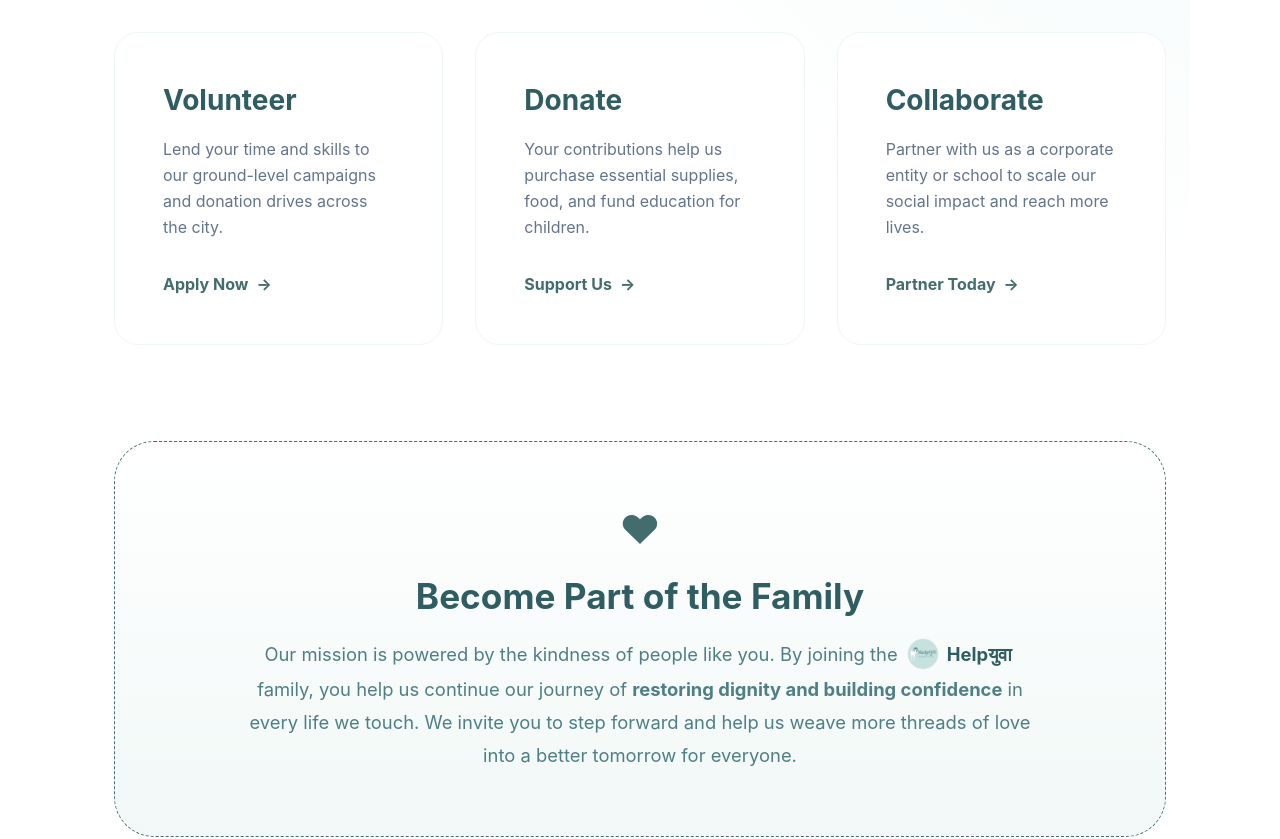
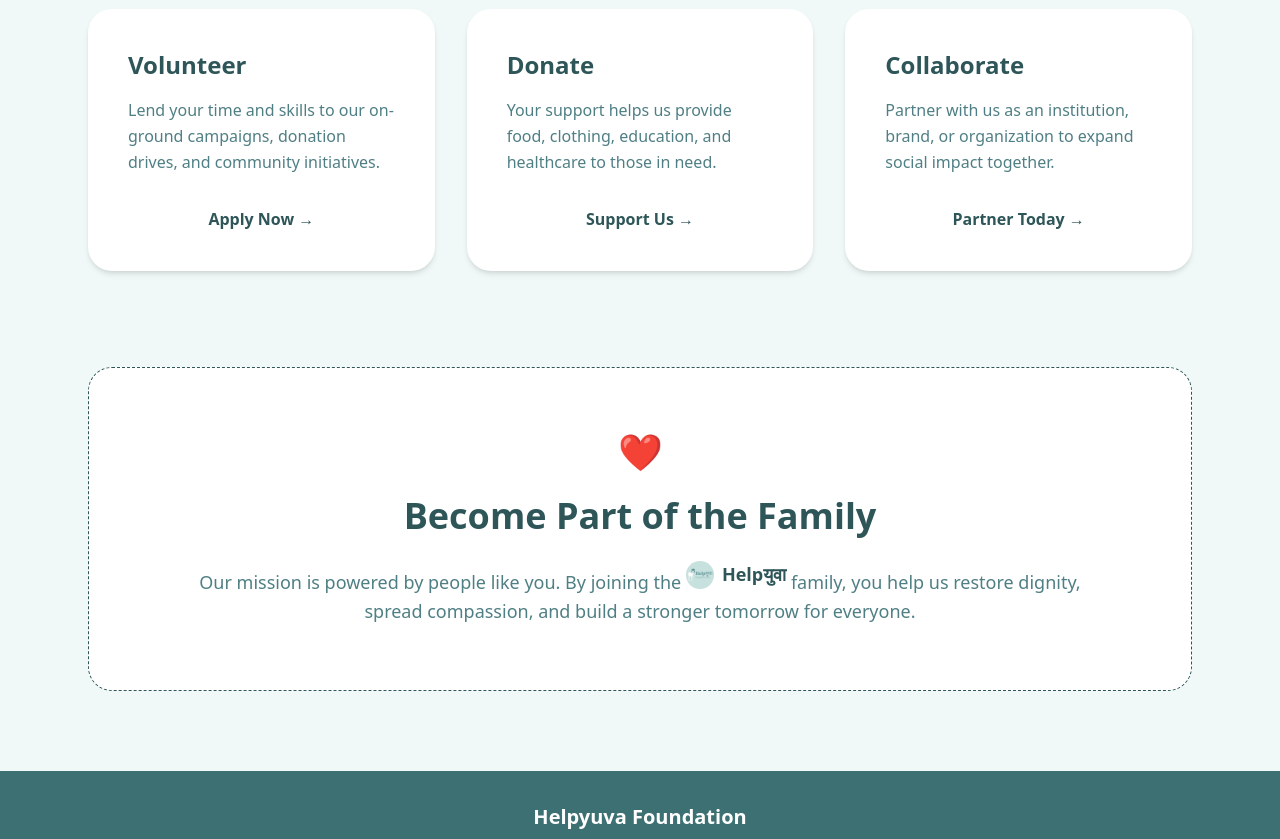
Before and after one commit to Kushwahvikash0117/HelpyuvaClient, a React app: page /join-us in a window 1280 px wide. Shown: the part 480-1319 px from the top of the page. Built offline with nearby package versions, Linux system fonts and the light colour scheme; the HTML template or start-up script is replaced by a standard one.

Commit message:
Update JoinUs.jsx

```diff
--- a/src/pages/JoinUs.jsx
+++ b/src/pages/JoinUs.jsx
@@ -1,68 +1,105 @@
-import React from 'react';
-import logo from '../assets/Help.png';
+import React from "react";
+import logo from "../assets/Help.png";
+import Navbar from "../components/Navbar";
+import Footer from "../components/Footer";
 
 const JoinUs = () => {
   return (
-    <section className="join-container py-12 md:py-20 px-4 md:px-6 max-w-[1100px] mx-auto text-center font-['Inter',_sans-serif] bg-[radial-gradient(circle_at_top_right,_#f0f9f8_0%,_transparent_40%)]">
+    <div className="min-h-screen flex flex-col bg-[#F0F9F8] text-[#2E5658]">
+
+
+      <section className="py-16 sm:py-20 px-6 max-w-6xl mx-auto text-center">
 
         {/* Hero Section */}
-      <div className="join-hero mb-16 md:mb-20 animate-[fadeInDown_0.8s_ease-out]">
-        <h1 className="join-hero-title text-3xl sm:text-4xl md:text-5xl lg:text-6xl text-[#2f5d62] font-extrabold mb-6 tracking-tight leading-tight">
+        <div className="mb-20">
+          <h1 className="text-3xl sm:text-4xl lg:text-6xl font-extrabold tracking-tight mb-6">
             Join Us in Making a Difference
           </h1>
-        <p className="join-hero-text text-base md:text-xl text-[#4f7f84] leading-relaxed max-w-[750px] mx-auto mb-10 md:mb-12">
-          Whether you want to volunteer, donate, or collaborate — every effort counts.
-          Be a part of our growing family of changemakers.
+
+          <p className="text-sm sm:text-lg lg:text-xl text-[#4f7f84] leading-relaxed max-w-3xl mx-auto mb-10">
+            Whether you want to volunteer, donate, or collaborate — every effort
+            counts. Be a part of our growing family of changemakers.
           </p>
-        <button className="cta-button bg-gradient-to-br from-[#436d6d] to-[#2f5d62] text-white px-8 md:px-12 py-3 md:py-4 rounded-full text-base md:text-lg font-semibold shadow-[0_10px_20px_rgba(47,93,98,0.2)] hover:shadow-[0_15px_30px_rgba(47,93,98,0.3)] hover:-translate-y-1 transition-all duration-300">
+
+          <button className="bg-[#2E5658] text-white px-8 sm:px-12 py-3 sm:py-4 rounded-full font-semibold text-base sm:text-lg shadow-lg hover:scale-105 transition-transform">
             Get Involved Now
           </button>
         </div>
 
-      {/* Ways to Help Grid - Fully Responsive */}
-      <div className="ways-to-help grid grid-cols-1 md:grid-cols-2 lg:grid-cols-3 gap-6 md:gap-8 mb-20 md:mb-24">
-        <div className="help-card group relative bg-white p-8 md:p-12 rounded-[24px] border border-[#eef7f6] transition-all duration-400 hover:-translate-y-2 hover:shadow-[0_20px_40px_rgba(0,0,0,0.06)] hover:border-[#d1e8e6] text-left flex flex-col overflow-hidden">
-          <div className="absolute top-0 left-0 w-full h-1 bg-[#436d6d] scale-x-0 group-hover:scale-x-100 transition-transform duration-400" />
-          <h3 className="text-[#2f5d62] text-xl md:text-[1.75rem] font-bold mb-4">Volunteer</h3>
-          <p className="text-[#64748b] text-sm md:text-base leading-relaxed mb-8 flex-grow">Lend your time and skills to our ground-level campaigns and donation drives across the city.</p>
-          <button className="card-action text-[#436d6d] font-bold flex items-center gap-2 hover:gap-3 transition-all text-sm md:text-base">
-            Apply Now <span>→</span>
+        {/* Ways to Help */}
+        <div className="grid grid-cols-1 md:grid-cols-2 lg:grid-cols-3 gap-8 mb-24 text-left">
+
+          {/* Volunteer */}
+          <div className="bg-white p-8 sm:p-10 rounded-3xl shadow-md hover:shadow-xl transition-all flex flex-col">
+            <h3 className="text-xl sm:text-2xl font-bold mb-4 text-[#2E5658]">
+              Volunteer
+            </h3>
+            <p className="text-sm sm:text-base text-[#4f7f84] leading-relaxed mb-8 flex-grow">
+              Lend your time and skills to our on-ground campaigns, donation
+              drives, and community initiatives.
+            </p>
+            <button className="text-[#2E5658] font-semibold hover:translate-x-1 transition">
+              Apply Now →
             </button>
           </div>
 
-        <div className="help-card group relative bg-white p-8 md:p-12 rounded-[24px] border border-[#eef7f6] transition-all duration-400 hover:-translate-y-2 hover:shadow-[0_20px_40px_rgba(0,0,0,0.06)] hover:border-[#d1e8e6] text-left flex flex-col overflow-hidden">
-          <div className="absolute top-0 left-0 w-full h-1 bg-[#436d6d] scale-x-0 group-hover:scale-x-100 transition-transform duration-400" />
-          <h3 className="text-[#2f5d62] text-xl md:text-[1.75rem] font-bold mb-4">Donate</h3>
-          <p className="text-[#64748b] text-sm md:text-base leading-relaxed mb-8 flex-grow">Your contributions help us purchase essential supplies, food, and fund education for children.</p>
-          <button className="card-action text-[#436d6d] font-bold flex items-center gap-2 hover:gap-3 transition-all text-sm md:text-base">
-            Support Us <span>→</span>
+          {/* Donate */}
+          <div className="bg-white p-8 sm:p-10 rounded-3xl shadow-md hover:shadow-xl transition-all flex flex-col">
+            <h3 className="text-xl sm:text-2xl font-bold mb-4 text-[#2E5658]">
+              Donate
+            </h3>
+            <p className="text-sm sm:text-base text-[#4f7f84] leading-relaxed mb-8 flex-grow">
+              Your support helps us provide food, clothing, education, and
+              healthcare to those in need.
+            </p>
+            <button className="text-[#2E5658] font-semibold hover:translate-x-1 transition">
+              Support Us →
             </button>
           </div>
 
-        <div className="help-card group relative bg-white p-8 md:p-12 rounded-[24px] border border-[#eef7f6] transition-all duration-400 hover:-translate-y-2 hover:shadow-[0_20px_40px_rgba(0,0,0,0.06)] hover:border-[#d1e8e6] text-left flex flex-col overflow-hidden md:col-span-2 lg:col-span-1">
-          <div className="absolute top-0 left-0 w-full h-1 bg-[#436d6d] scale-x-0 group-hover:scale-x-100 transition-transform duration-400" />
-          <h3 className="text-[#2f5d62] text-xl md:text-[1.75rem] font-bold mb-4">Collaborate</h3>
-          <p className="text-[#64748b] text-sm md:text-base leading-relaxed mb-8 flex-grow">Partner with us as a corporate entity or school to scale our social impact and reach more lives.</p>
-          <button className="card-action text-[#436d6d] font-bold flex items-center gap-2 hover:gap-3 transition-all text-sm md:text-base">
-            Partner Today <span>→</span>
+          {/* Collaborate */}
+          <div className="bg-white p-8 sm:p-10 rounded-3xl shadow-md hover:shadow-xl transition-all flex flex-col md:col-span-2 lg:col-span-1">
+            <h3 className="text-xl sm:text-2xl font-bold mb-4 text-[#2E5658]">
+              Collaborate
+            </h3>
+            <p className="text-sm sm:text-base text-[#4f7f84] leading-relaxed mb-8 flex-grow">
+              Partner with us as an institution, brand, or organization to
+              expand social impact together.
+            </p>
+            <button className="text-[#2E5658] font-semibold hover:translate-x-1 transition">
+              Partner Today →
             </button>
           </div>
+
         </div>
 
-      {/* Invitation Section - Responsive Design */}
-      <div className="invitation-note p-8 md:p-16 bg-gradient-to-b from-white to-[#f1f8f7] rounded-[32px] md:rounded-[40px] border border-dashed border-[#436d6d] hover:border-solid transition-all duration-300">
-        <div className="heart-pulse text-3xl md:text-[2.5rem] mb-5 inline-block animate-[heartBeat_1.5s_ease-in-out_infinite] text-[#436d6d]">❤</div>
-        <h2 className="note-title text-2xl md:text-[2.2rem] text-[#2f5d62] font-bold mb-5 leading-tight">Become Part of the Family</h2>
-        <div className="note-text text-sm md:text-[1.15rem] text-[#4f7f84] leading-relaxed md:leading-[1.8] max-w-[800px] mx-auto">
-          <p className="inline">Our mission is powered by the kindness of people like you. By joining the </p>
-          <div className="inline-flex items-center gap-2 mx-1 align-middle translate-y-[-2px]">
-            <img src={logo} alt="HelpYuva" className="h-6 w-6 md:h-8 md:w-8 rounded-full object-cover border border-gray-100" />
-            <strong className="text-[#2f5d62]">Helpयुवा</strong>
+        {/* Invitation Section */}
+        <div className="bg-white border border-dashed border-[#2E5658] rounded-3xl px-8 sm:px-16 py-12 sm:py-16">
+          <div className="text-3xl sm:text-4xl mb-6">❤️</div>
+
+          <h2 className="text-2xl sm:text-3xl lg:text-4xl font-bold mb-6">
+            Become Part of the Family
+          </h2>
+
+          <p className="text-sm sm:text-lg text-[#4f7f84] leading-relaxed max-w-4xl mx-auto">
+            Our mission is powered by people like you. By joining the{" "}
+            <span className="inline-flex items-center gap-2 font-semibold text-[#2E5658]">
+              <img
+                src={logo}
+                alt="HelpYuva"
+                className="h-7 w-7 rounded-full"
+              />
+              Helpयुवा
+            </span>{" "}
+            family, you help us restore dignity, spread compassion, and build a
+            stronger tomorrow for everyone.
+          </p>
         </div>
-          <p className="inline"> family, you help us continue our journey of <strong>restoring dignity and building confidence</strong> in every life we touch. We invite you to step forward and help us weave more threads of love into a better tomorrow for everyone.</p>
+
+      </section>
+
+
     </div>
-      </div>
-    </section>
   );
 };
 
```
Lines whose indentation alone changed are shown as unchanged.
